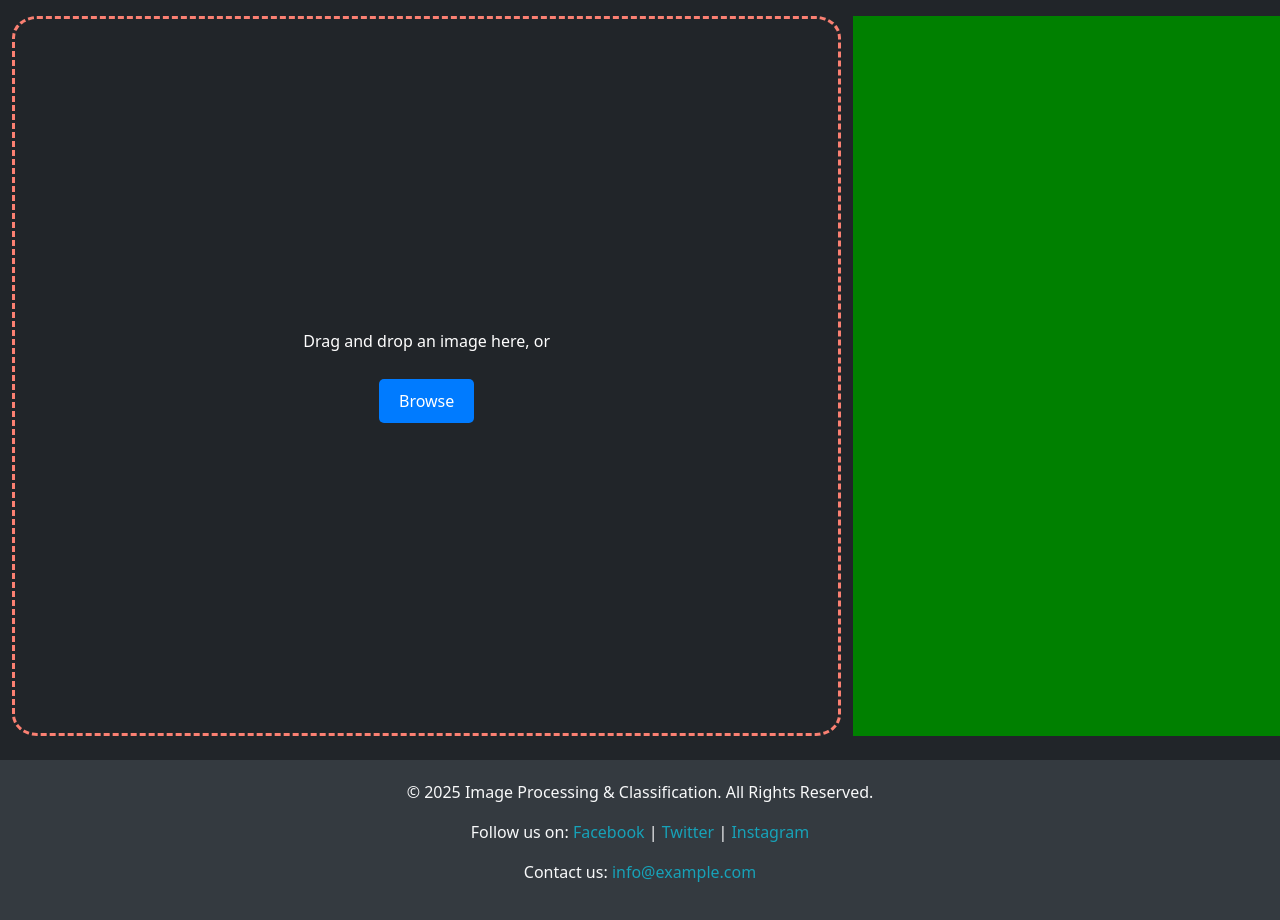
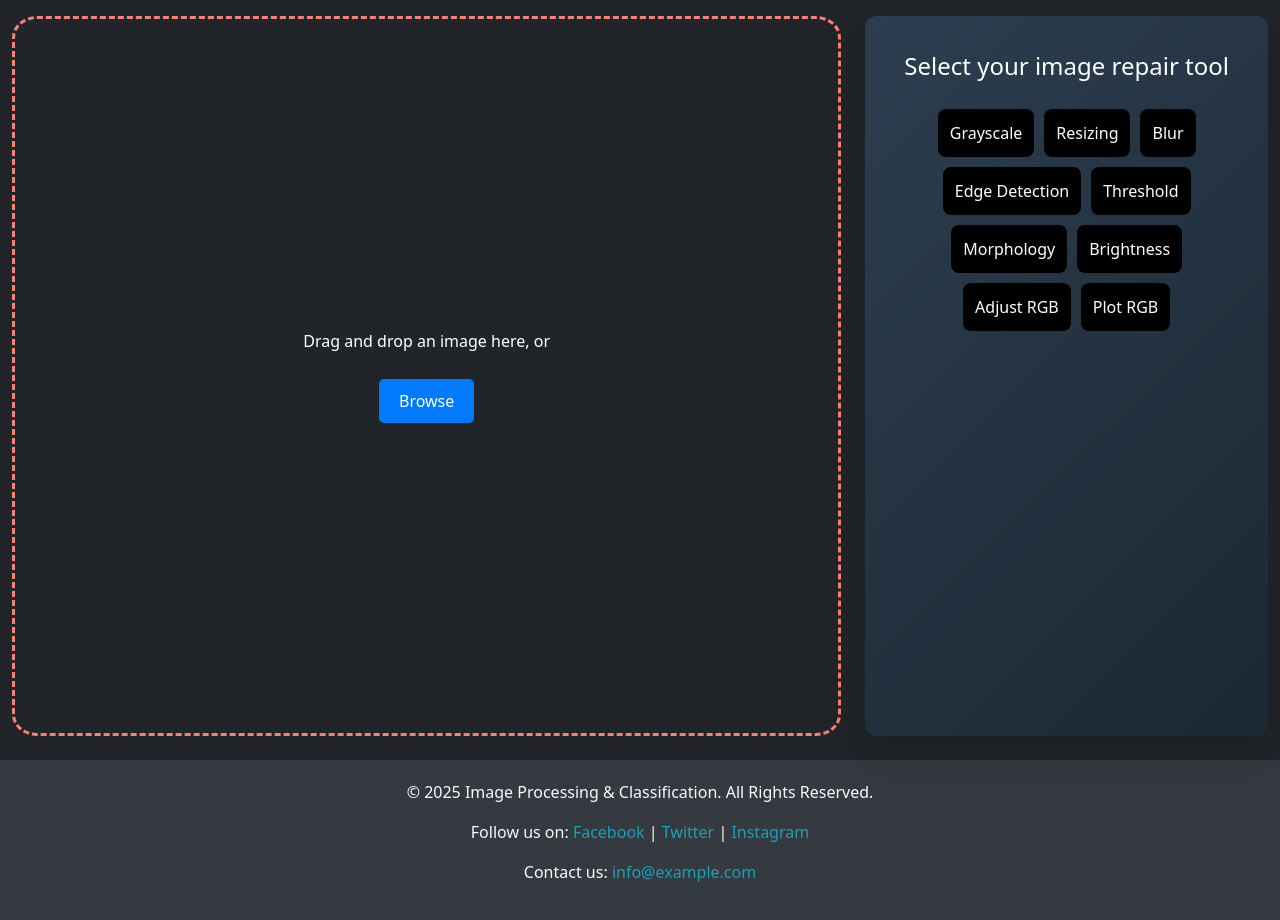
Before and after one commit to Satyam-Maru/Image-Processing-and-Classification, a Django app: page /img_process/ in a window 1280 px wide. Shown: the part 79-999 px from the top of the page. Run offline with Django 5.2, Linux system fonts and the light colour scheme; some libraries are stand-ins or nearby versions.

Commit message:
Initialized the menu-section card and added tools-btn.

```diff
--- a/mySite/imix/templates/imix/img_processing.html
+++ b/mySite/imix/templates/imix/img_processing.html
@@ -31,9 +31,28 @@
                   </div>
               </div>
 
-            <div class="col-sm-4 menu-section">
+              <div class="col-sm-4 menu-section d-flex justify-content-center align-items-center">
+                <div class="card shadow-lg border-0" id="tools-card">
+                    <div class="card-body">
 
-            </div>
+                      <div class="card-heading d-flex justify-content-center">
+                            <h4>Select your image repair tool</h4>
+                      </div>
+
+                      <div class="tools-section d-flex flex-wrap justify-content-center">
+                            <button class="tool-btn">Grayscale</button>
+                            <button class="tool-btn">Resizing</button>
+                            <button class="tool-btn">Blur</button>
+                            <button class="tool-btn">Edge Detection</button>
+                            <button class="tool-btn">Threshold</button>
+                            <button class="tool-btn">Morphology</button>
+                            <button class="tool-btn">Brightness</button>
+                            <button class="tool-btn">Adjust RGB</button>
+                            <button class="tool-btn">Plot RGB</button>
+                      </div>
+                    </div>
+                </div>
+              </div>
           </div>
       </div>
     </form>
--- a/mySite/static/css/img_processing.css
+++ b/mySite/static/css/img_processing.css
@@ -7,7 +7,7 @@
 .menu-section {
     width: 20vw;
     height: 90vh;
-    background-color: green;
+    /* background-color: green; */
 }
 
 .upload-container {
@@ -57,3 +57,61 @@
     justify-content: center;
     margin-top: 2%;
 }
+
+#tools-card {
+    width: 100%;
+    height: 100%;
+    background: linear-gradient(135deg, #2C3E50, #1C2833); /* Smooth dark blend */
+    color: white;
+    border-radius: 12px;
+    box-shadow: 0px 10px 20px rgba(44, 62, 80, 0.6),
+                0px 4px 8px rgba(0, 0, 0, 0.3); /* Soft glow with depth */
+    padding: 20px;
+}
+
+.tools-section {
+    display: flex;
+    flex-wrap: wrap;
+    justify-content: center;
+    gap: 10px;
+    margin-top: 20px;
+}
+
+.tool-btn {
+    position: relative; /* Ensure the pseudo-element is positioned correctly inside the button */
+    padding: 12px;
+    background: black;
+    color: white;
+    font-size: 16px;
+    border: none;
+    border-radius: 8px;
+    overflow: hidden; /* Prevent the effect from rendering outside the button */
+    cursor: pointer;
+    transition: background 0.3s ease, transform 0.1s ease;
+    display: inline-flex;
+    white-space: nowrap; /* Prevent button text from wrapping */
+}
+
+.tool-btn:hover {
+    background: rgba(255, 255, 255, 0.15);
+    transform: scale(1.05);
+}
+
+/* Mouse hover circle effect */
+.tool-btn::before {
+    content: "";
+    position: absolute;
+    width: 100px;
+    height: 100px;
+    background: radial-gradient(circle, rgba(255, 255, 255, 0.4) 10%, transparent 50%);
+    border-radius: 50%;
+    transform: translate(-50%, -50%) scale(0);
+    transition: transform 0.2s ease-out;
+    pointer-events: none;
+    top: var(--y); /* Position based on mouse coordinates */
+    left: var(--x);
+}
+
+.tool-btn:hover::before {
+    transform: translate(-50%, -50%) scale(1);
+}
--- a/mySite/static/js/img_processing.js
+++ b/mySite/static/js/img_processing.js
@@ -61,3 +61,16 @@ function resetView() {
 function addResetButtonListener() {
     resetButton.addEventListener('click', resetView);
 }
+
+/* Capture mouse position */
+document.querySelectorAll(".tool-btn").forEach(button => {
+    button.addEventListener("mousemove", (e) => {
+
+        let rect = button.getBoundingClientRect();
+        button.style.setProperty("--x", `${e.clientX - rect.left}px`);
+        button.style.setProperty("--y", `${e.clientY - rect.top}px`);
+    });
+    button.addEventListener("click", (e) => {
+        e.preventDefault();  // Prevents the default action of the button (like submitting a form or page reload)
+    });
+});
```
